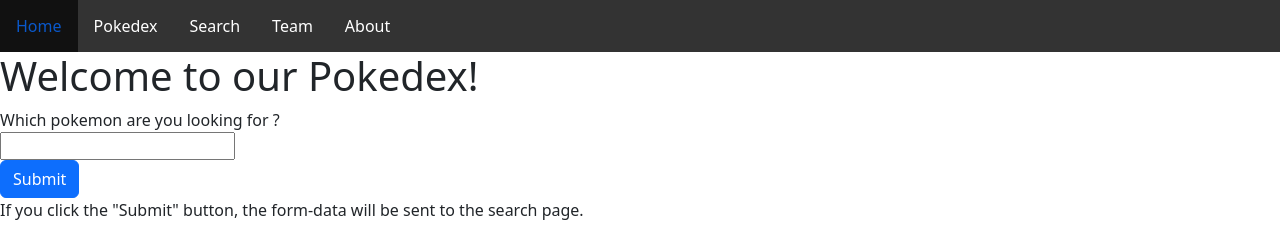
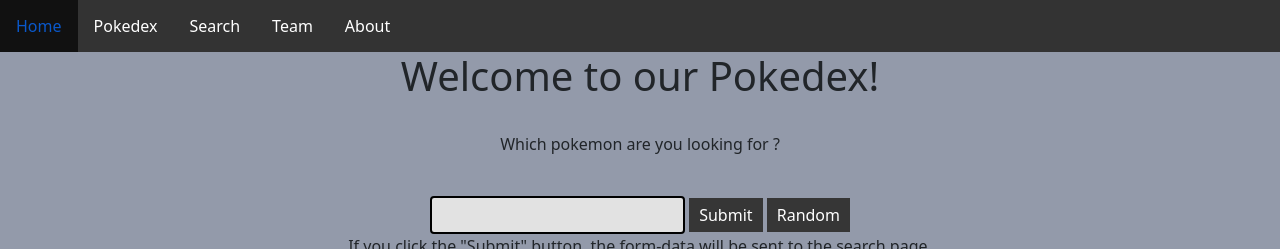
Before and after one commit to Antonin-NOIRAULT/pokedexv2, a Django app: template src/poke/templates/pokeapp/home.html in a window 1280 px wide. Shown: the top 249 px of the page. Run offline with Django 4.2, Linux system fonts and the light colour scheme; the template is opened without the code that fills it: most values are stand-ins (such as "Sample title", 1, 10 or a date in 2020).

Commit message:
caroussel dans l'index + random search

```diff
--- a/src/poke/templates/pokeapp/home.html
+++ b/src/poke/templates/pokeapp/home.html
@@ -10,7 +10,7 @@
     <link href="https://cdn.jsdelivr.net/npm/bootstrap@5.2.3/dist/css/bootstrap.min.css" rel="stylesheet">
     <script src="https://cdn.jsdelivr.net/npm/bootstrap@5.2.3/dist/js/bootstrap.bundle.min.js"></script>
 </head>
-<body>
+<body style="background-color: rgb(147, 154, 170)">
   <div id="navbarre">
     <ul id="navbarre">
         <li id="navbarre" class="active"><a href="/pokedex">Home</a></li>
@@ -20,48 +20,48 @@
         <li id="navbarre"><a href="/pokedex/about">About</a></li>
     </ul>
   </div>
-    <h1>Welcome to our Pokedex!</h1>
+  <center> <h1>Welcome to our Pokedex!</h1></center>
 
-    <form action="search">
-        <label for="id">Which pokemon are you looking for ?</label><br>
-        <input type="text" id="id" name="id" value=""><br>
+    <div id="search">
+      <br>
+      <center><p>Which pokemon are you looking for ?</p><br></center>
+      <center><input type="text" id="searchtext" name="searchtext" style="border: 2px solid black; border-radius: 4px; background-color: #e2e2e2; padding: 5px 10px; ">
+      <button id="searchButton" type="button" onclick="getSearch();" style="background-color: #363636; border: none;color: white; padding: 5px 10px;font-size: 16px;"> Submit </button>
+      <button id="searchButton" type="button" onclick="location.href='search/{{random}}'" style="background-color: #363636; border: none;color: white; padding: 5px 10px;font-size: 16px;"> Random </button></center>
+  </div>
 
-        <button type="submit" class="btn btn-primary">Submit</button>
-      </form>
-
-      <p>If you click the "Submit" button, the form-data will be sent to the search page.</p>
+  <center><p>If you click the "Submit" button, the form-data will be sent to the search page.</p></center>
 
 <!-- Carousel -->
 <div id="pokedex" class="carousel slide" data-bs-ride="carousel">
 
-    <!-- Indicators/dots -->
-    <div class="carousel-indicators">
-      <button type="button" data-bs-target="#pokedex" data-bs-slide-to="0" class="active"></button>
-      <button type="button" data-bs-target="#pokedex" data-bs-slide-to="1"></button>
-      <button type="button" data-bs-target="#pokedex" data-bs-slide-to="2"></button>
-    </div>
-
     <!-- The slideshow/carousel -->
-    <div class="carousel-inner">
+    <center><div class="carousel-inner">
       <div class="carousel-item active">
-        <img src="https://img.20mn.fr/VKU_jPOwRLCbsSbfEWxVfik/768x492_ronflex-snorlax-anglais-pokemon-pionceur-particulierement-rare-2017-jeu-pokemon-go" alt="Ronflex" class="d-block" style="width:50%">
+        <img src="{{first}}" class="d-block" style="width:50%">
       </div>
+     {% for pokemon in liste_images %}
       <div class="carousel-item">
-        <img src="https://images.secretlab.co/theme/common/collab_pokemon_catalog_charizard-min.png" alt="Charizard" class="d-block" style="width:50%">
+        <img src="{{pokemon}}" class="d-block" style="width:50%">
       </div>
-      <div class="carousel-item">
-        <img src="https://assets.pokemon.com/assets/cms2/img/pokedex/full/025.png" alt="Pikachu" class="d-block" style="width:50%">
-      </div>
+      {% endfor %}
     </div>
 
     <!-- Left and right controls/icons -->
-    <button class="carousel-control-prev" type="button" data-bs-target="#pokedex" data-bs-slide="prev">
+    <button class="carousel-control-prev" type="button" data-bs-target="#pokedex" data-bs-slide="prev" >
       <span class="carousel-control-prev-icon"></span>
     </button>
     <button class="carousel-control-next" type="button" data-bs-target="#pokedex" data-bs-slide="next">
       <span class="carousel-control-next-icon"></span>
     </button>
   </div>
+</center>
+  <script>
+    function getSearch() {
+      var input = document.getElementById("searchtext").value;
+      window.location.href="/pokedex/search/"+input
+    }
+  </script>
 
 </body>
 </html>
--- a/src/poke/templates/pokeapp/search.html
+++ b/src/poke/templates/pokeapp/search.html
@@ -21,7 +21,7 @@
     <div id="search">
         <br>
         <center><p>Which pokemon are you looking for ?</p><br></center>
-        <center><input type="text" id="searchtext" name="searchtext" value="bulbasaur" style="border: 2px solid black; border-radius: 4px; background-color: #e2e2e2; padding: 5px 10px; ">
+        <center><input type="text" id="searchtext" name="searchtext" style="border: 2px solid black; border-radius: 4px; background-color: #e2e2e2; padding: 5px 10px; ">
         <button id="searchButton" type="button" onclick="getSearch();" style="background-color: #363636; border: none;color: white; padding: 5px 10px;font-size: 16px;"> Submit </button></center>
     </div>
 
```
Also changed, not shown: src/poke/views.py (+17 -1 lines).
